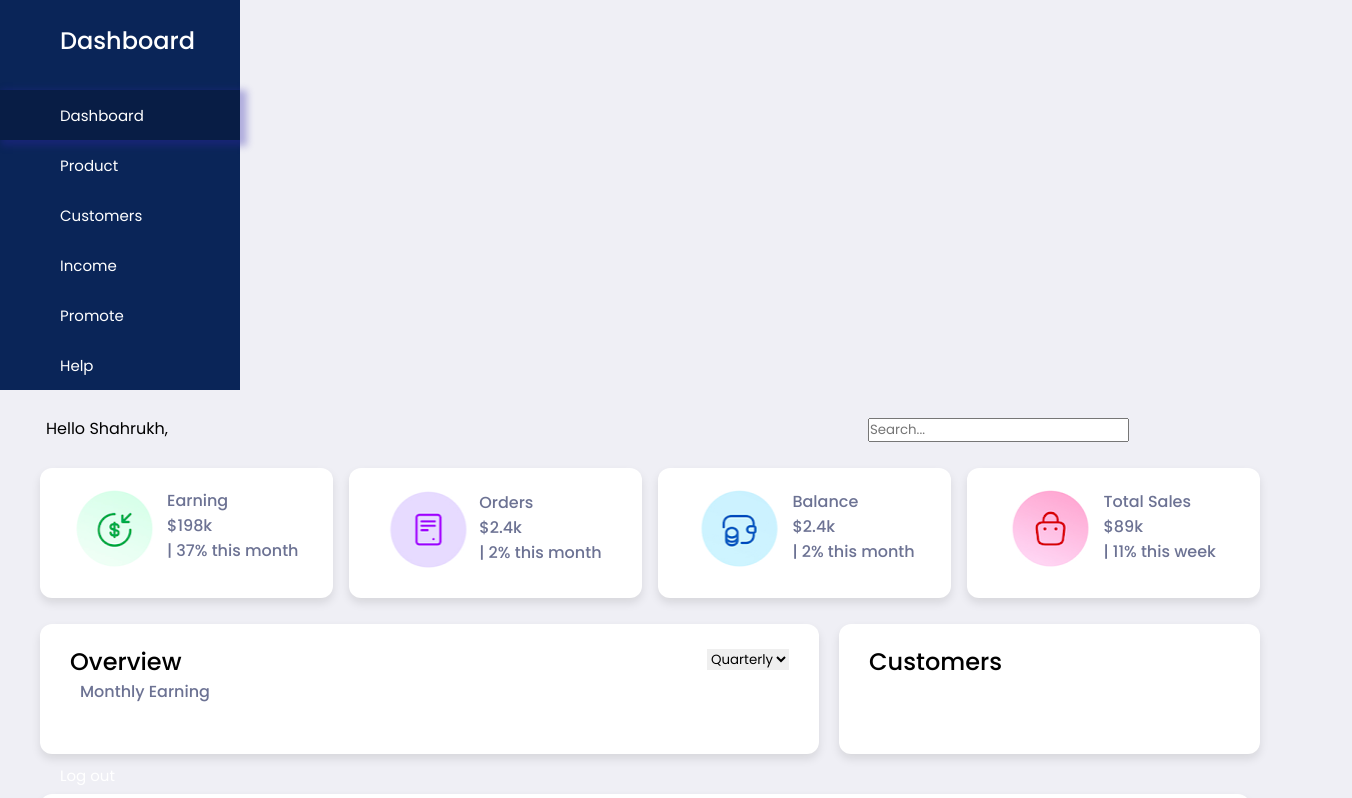
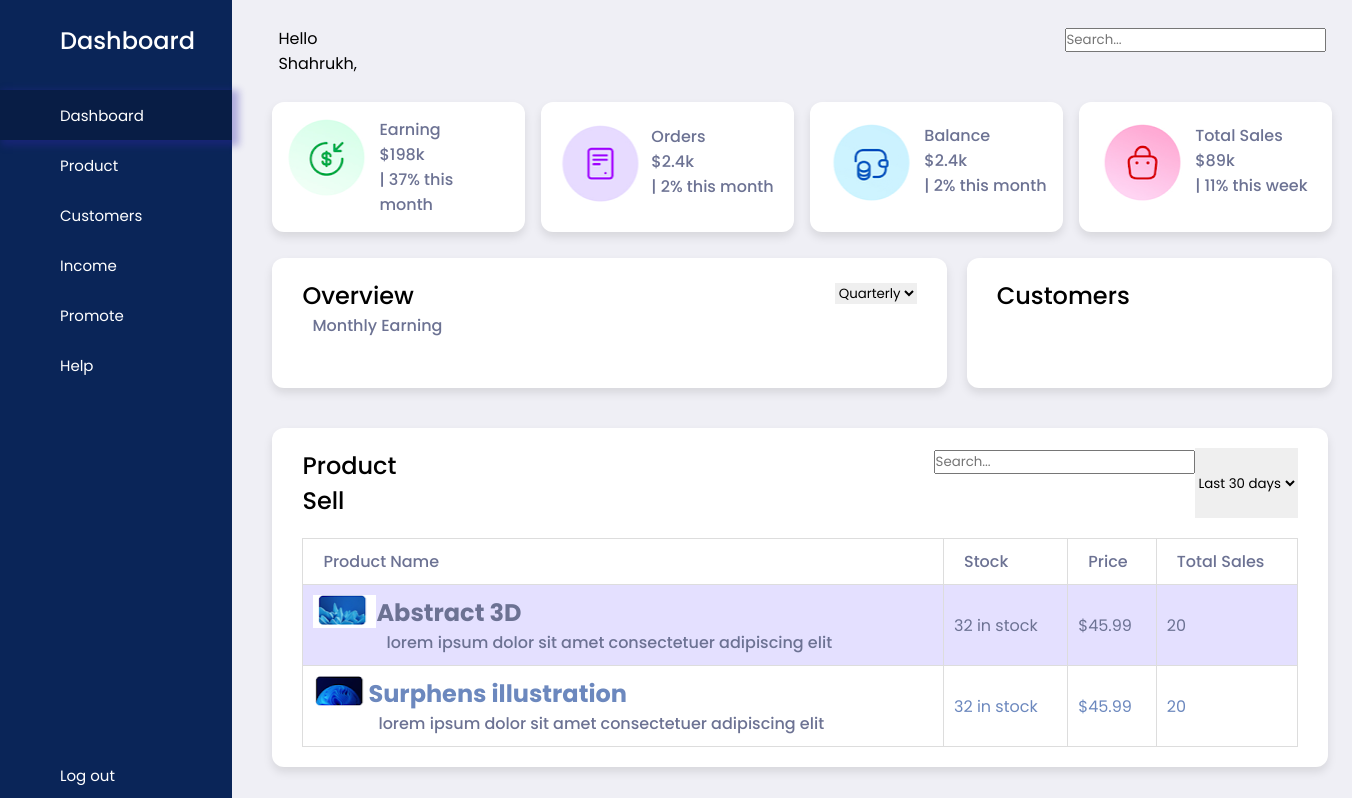
Before and after one commit to Kajal886/React-redux, a React (Create React App) app: page / in a window 1280 px wide. Shown: the top 798 px of the page, 1352 px wide, since content can reach past the window. Built offline with nearby package versions, Linux system fonts and the light colour scheme.

Commit message:
Changes add

```diff
--- a/src/Webpage.css
+++ b/src/Webpage.css
@@ -15,6 +15,14 @@
 }
 .sidebar.active{
   width: 60px;
+}
+body {
+  font-family: "Poppins", sans-serif;
+  overflow-x: hidden;
+  background-color: #e4e2f5;
+  min-height: 100vh;
+  display: flex;
+  position: relative;
 }
 .sidebar .logo-details{
   height: 80px;
--- a/src/Webpage.js
+++ b/src/Webpage.js
@@ -1,5 +1,4 @@
 import './Webpage.css';
-import Homepage from "./home";
 
 
 const WebPage=()=> {
```
